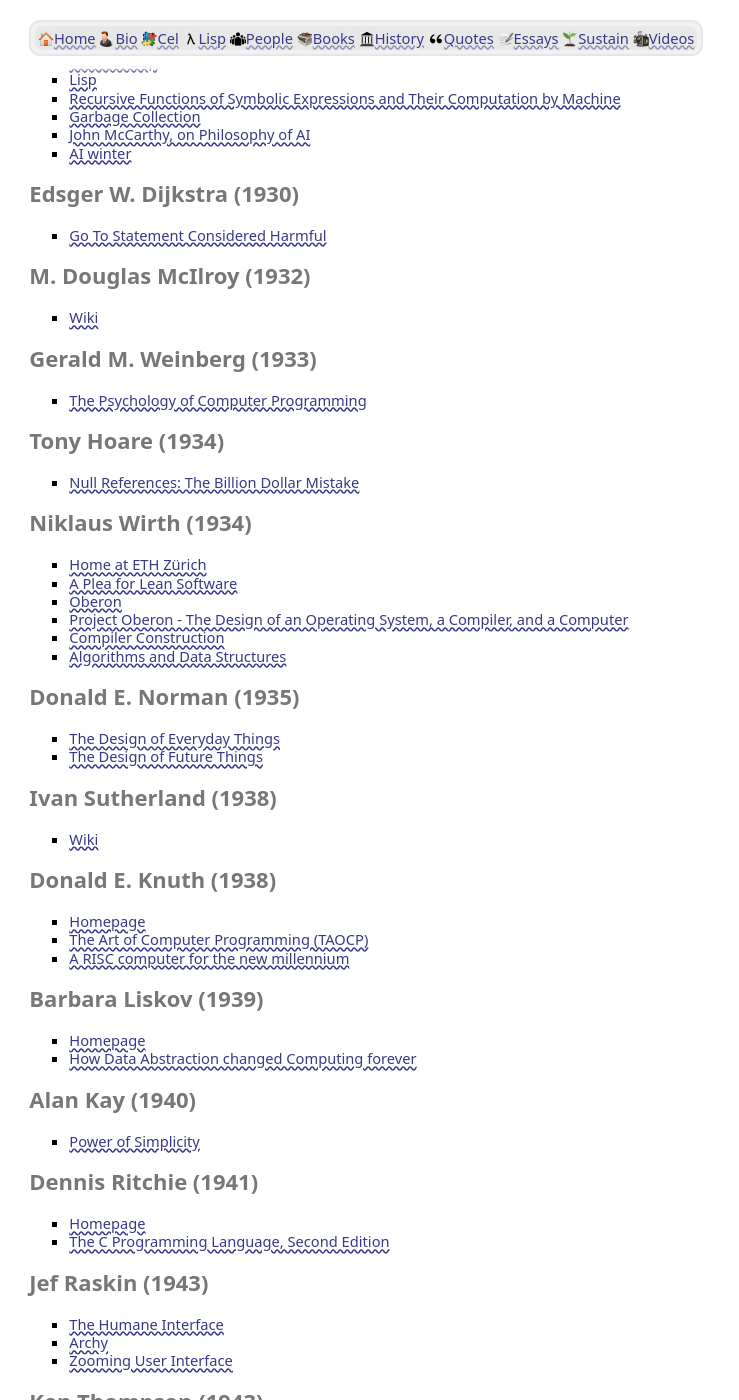
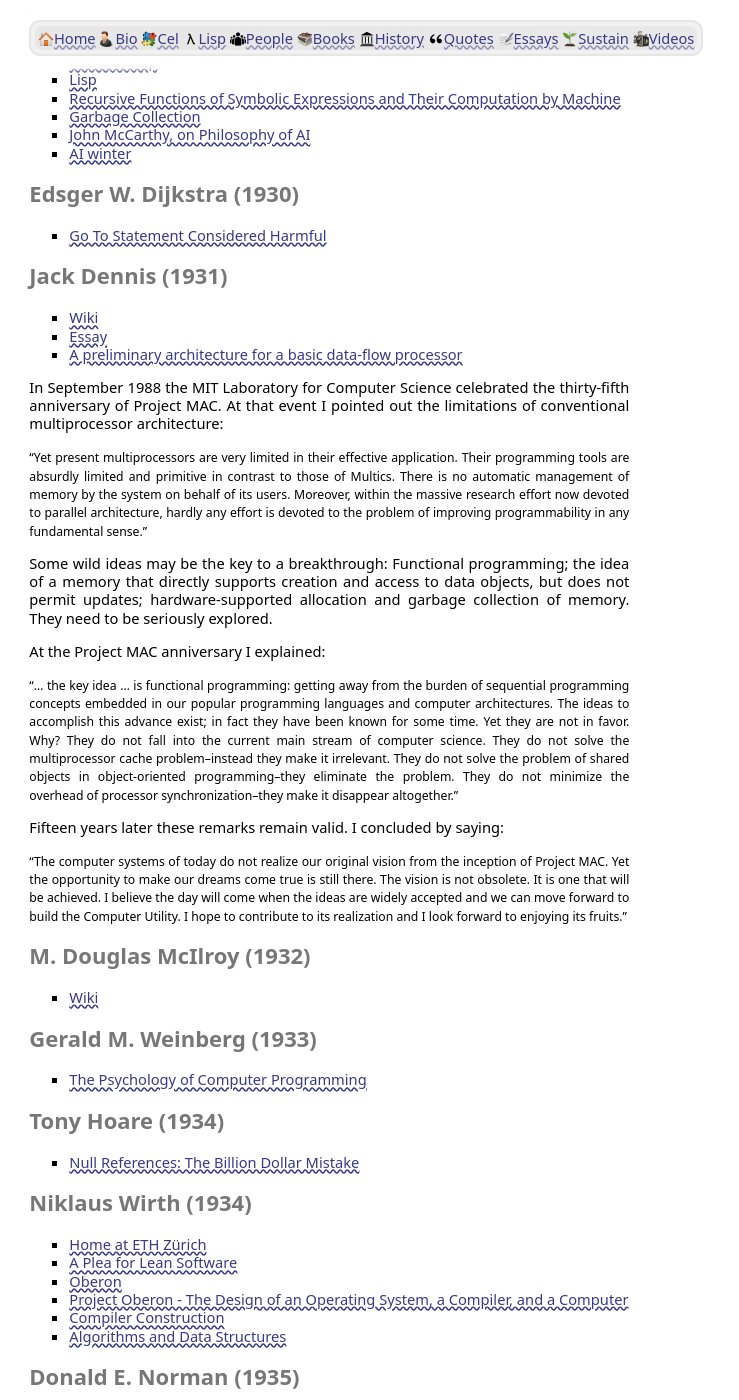
Before and after one commit to ChristophSheep/christophreif.github.io, a Jekyll site: the page built from people.md, in a window 1280 px wide and 1400 px high, scrolled down 781 px. Shown: the whole window, without its empty margins (0-739 px from the left). Built offline with Jekyll 4.4.1, drawn with Linux system fonts in a browser that asks for light colours.

Commit message:
jack dennis

```diff
--- a/people.md
+++ b/people.md
@@ -34,6 +34,33 @@
 ## Edsger W. Dijkstra (1930)
 
 * [Go To Statement Considered Harmful](https://homepages.cwi.nl/~storm/teaching/reader/Dijkstra68.pdf)
+
+
+## Jack Dennis (1931)
+
+* [Wiki](https://en.wikipedia.org/wiki/Jack_Dennis)
+* [Essay](http://csg.csail.mit.edu/Users/dennis/essay.htm)
+* [A preliminary architecture for a basic data-flow processor](https://www.deepdyve.com/lp/association-for-computing-machinery/a-preliminary-architecture-for-a-basic-data-flow-processor-Ej0aB8VR5g)
+
+In September 1988 the MIT Laboratory for Computer Science celebrated the thirty-fifth anniversary of Project MAC. At that event I pointed out the limitations of conventional multiprocessor architecture:
+
+<small>
+    "Yet present multiprocessors are very limited in their effective application. Their programming tools are absurdly limited and primitive in contrast to those of Multics. There is no automatic management of memory by the system on behalf of its users. Moreover, within the massive research effort now devoted to parallel architecture, hardly any effort is devoted to the problem of improving programmability in any fundamental sense."
+</small>
+
+Some wild ideas may be the key to a breakthrough: Functional programming; the idea of a memory that directly supports creation and access to data objects, but does not permit updates; hardware-supported allocation and garbage collection of memory. They need to be seriously explored.
+
+At the Project MAC anniversary I explained:
+
+<small>
+    "... the key idea ... is functional programming: getting away from the burden of sequential programming concepts embedded in our popular programming languages and computer architectures. The ideas to accomplish this advance exist; in fact they have been known for some time. Yet they are not in favor. Why? They do not fall into the current main stream of computer science. They do not solve the multiprocessor cache problem--instead they make it irrelevant. They do not solve the problem of shared objects in object-oriented programming--they eliminate the problem. They do not minimize the overhead of processor synchronization--they make it disappear altogether."
+</small>
+
+Fifteen years later these remarks remain valid. I concluded by saying:
+
+<small>
+    "The computer systems of today do not realize our original vision from the inception of Project MAC. Yet the opportunity to make our dreams come true is still there. The vision is not obsolete. It is one that will be achieved. I believe the day will come when the ideas are widely accepted and we can move forward to build the Computer Utility. I hope to contribute to its realization and I look forward to enjoying its fruits."
+</small>
 
 
 ## M. Douglas McIlroy (1932)
```
Also changed, not shown: history.md (+7 -4 lines), index.md (+1 -1 lines), lisp.md (+1 -1 lines), 4 other files.
